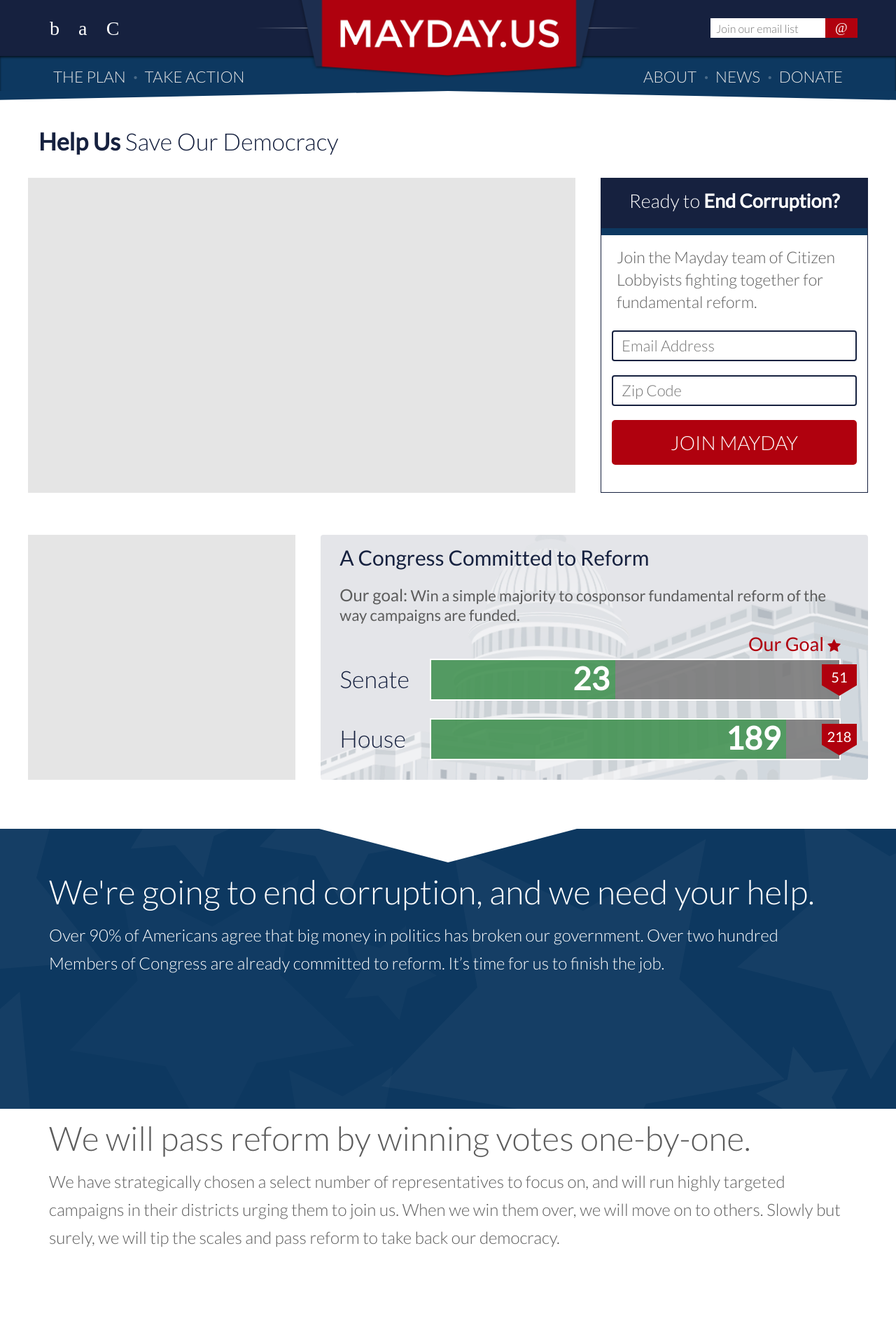
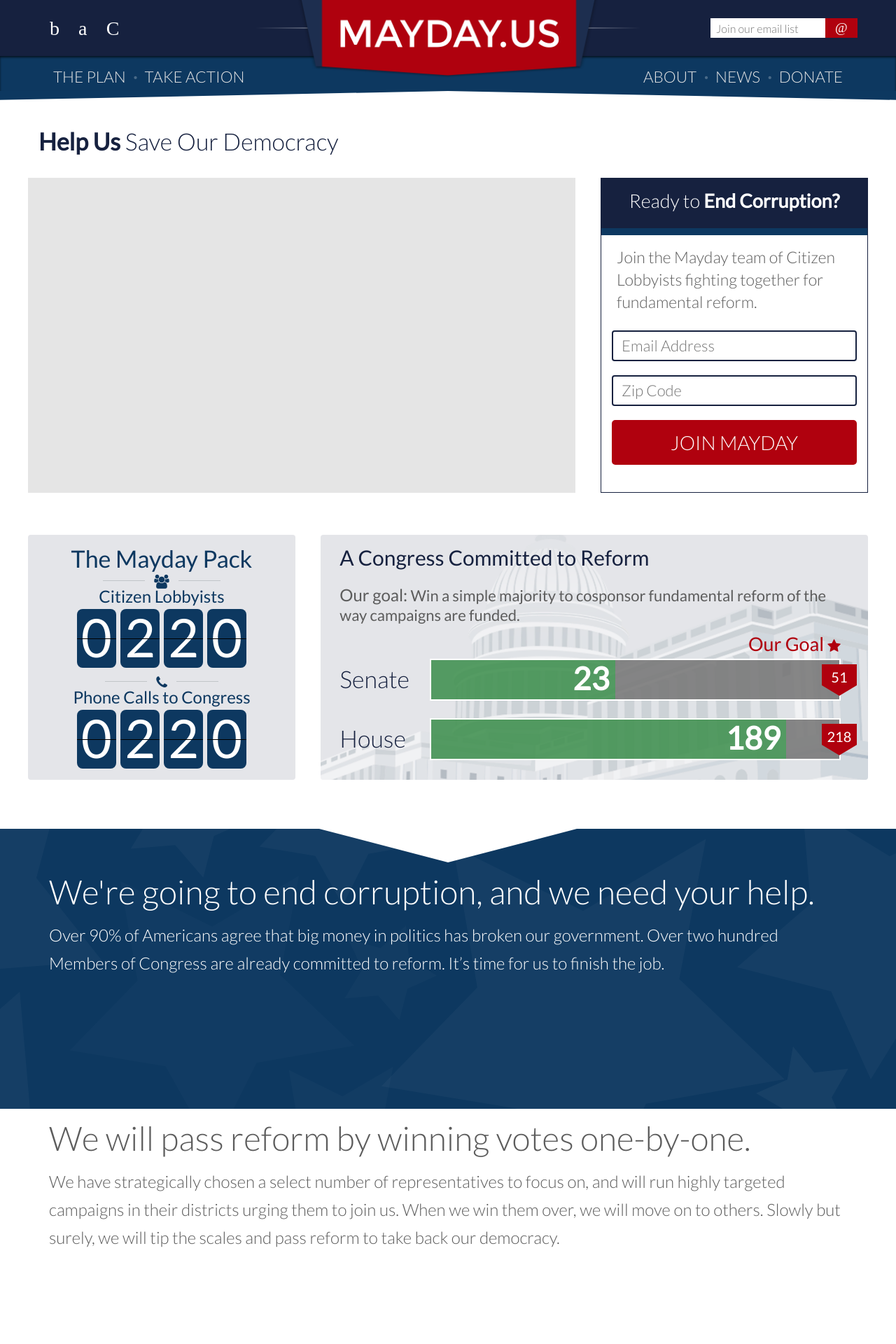
Before and after one commit to MayOneUS/mayday-2.0-frontend, a Jekyll site: the page built from index.html, in a window 1280 px wide. Shown: the top 1920 px of the page at 70% size. Built offline with Jekyll 4.4.1, drawn with Linux system fonts in a browser that asks for light colours; nearby versions of some CDN libraries; some web fonts are replaced.

Commit message:
call counter module

```diff
--- a/_sass/_index.scss
+++ b/_sass/_index.scss
@@ -91,9 +91,63 @@
           }
         }
         &.bottom-left-box {
-          background-color: rgba(0,0,0,.1);
+          background-color: rgb(228,229,233);
+          border-radius: 4px;
+          text-align: center;
+          color: $navy-blue-light-color;
+          font-weight: 400;
+          padding-top: 22px;
+          .headline {
+            font-size: 34px;
+          }
+          .icon-line {
+            margin-top: 10px;
+            height: 20px;
+            text-align: center;
+            position: relative;
+            .half-hr {
+              display: inline-block;
+              width: 60px;
+              background-color: rgb(193,197,200);
+              height: 1px;
+              margin-bottom: 8px;
+            }
+            i {
+              font-size: 20px;
+              padding: 0 10px;
+            }
+          }
+          .counter-label {
+            font-size: 24px;
+          }
+          .counter-row {
+            margin-top: 6px;
+            height: 84px;
+            .tile {
+              margin: 0 1.5px;
+              padding-top: 28px;
+              border-radius: 8px;
+              color: white;
+              display: inline-block;
+              height: 100%;
+              width: 56px;
+              background-color: $navy-blue-light-color;
+              font-size: 76px;
+              position: relative;
+              .hr {
+                width: 100%;
+                position: absolute;
+                top: 42px;
+                left: 0;
+                right: 0;
+                height: 1px;
+                background-color: rgb(0,0,0);
+              }
+            }
+          }
         }
         &.bottom-right-box {
+          // from include -- _progress.scss
         }
       }
     }
--- a/index.html
+++ b/index.html
@@ -24,7 +24,33 @@
     </div>
     <div class="row second-row">
       <div class="col-xs-12 col-sm-4 col-md-4 col-lg-4">
-        <div class="box-inner bottom-left-box"></div>
+        <div class="box-inner bottom-left-box">
+          <div class="headline">The Mayday Pack</div>
+          <div class="icon-line">
+            <div class="half-hr"></div>
+            <i class="fa fa-users"></i>
+            <div class="half-hr"></div>
+          </div>
+          <div class="counter-label">Citizen Lobbyists</div>
+          <div class="counter-row">
+            <div class="tile">0<span class="hr"></span></div>
+            <div class="tile">2<span class="hr"></span></div>
+            <div class="tile">2<span class="hr"></span></div>
+            <div class="tile">0<span class="hr"></span></div>
+          </div>
+          <div class="icon-line">
+            <div class="half-hr"></div>
+            <i class="fa fa-phone"></i>
+            <div class="half-hr"></div>
+          </div>
+          <div class="counter-label">Phone Calls to Congress</div>
+          <div class="counter-row">
+            <div class="tile">0<span class="hr"></span></div>
+            <div class="tile">2<span class="hr"></span></div>
+            <div class="tile">2<span class="hr"></span></div>
+            <div class="tile">0<span class="hr"></span></div>
+          </div>
+        </div>
       </div>
       <div class="col-xs-12 col-sm-8 col-md-8 col-lg-8">
         <div class="box-inner bottom-right-box">{% include progress.html %}</div>
```
